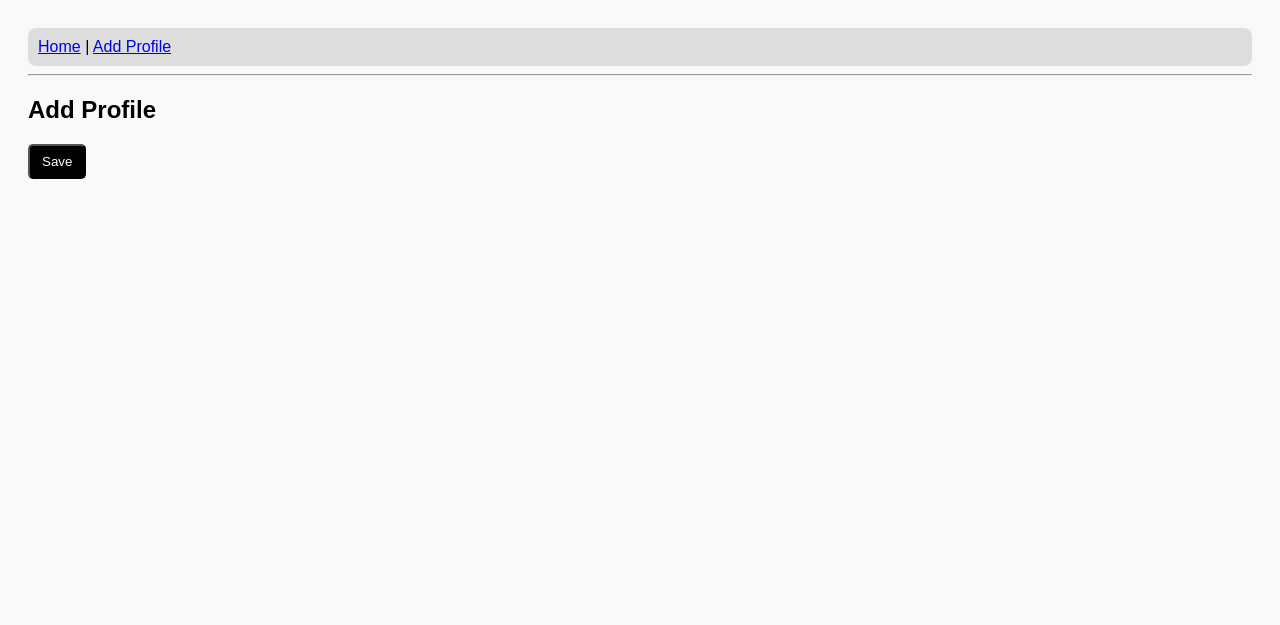
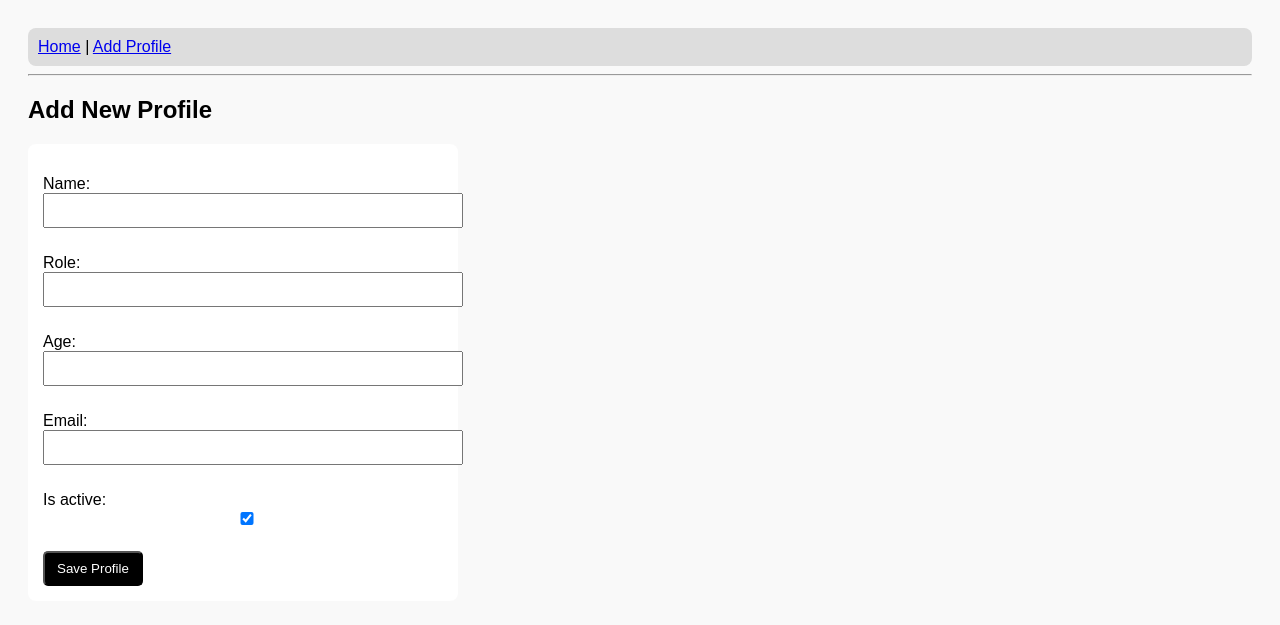
Before and after one commit to kbvyshnav/profile-manager-django, a Django app: page /add-profile/ in a window 1280 px wide. Shown: the top 625 px of the page. Run offline with Django 4.2, Linux system fonts and the light colour scheme.

Commit message:
Implemented profile creation using ModelForm with UI improvements

```diff
--- /dev/null
+++ b/profiles/forms.py
@@ -0,0 +1,8 @@
+from django import forms
+from .models import Profile
+
+class ProfileForm(forms.ModelForm):
+
+    class Meta:
+        model = Profile
+        fields = ['name', 'role', 'age', 'email', 'is_active']
--- a/profiles/templates/profiles/add_profile.html
+++ b/profiles/templates/profiles/add_profile.html
@@ -1,11 +1,17 @@
-
 {% extends 'base.html' %}
 
+{% block title %}Add Profile{% endblock %}
+
 {% block content %}
-<h2>Add Profile</h2>
+
+<h2>Add New Profile</h2>
+
 <form method="POST">
     {% csrf_token %}
+
     {{ form.as_p }}
-    <button type="submit">Save</button>
+
+    <button type="submit">Save Profile</button>
 </form>
+
 {% endblock %}
--- a/profiles/views.py
+++ b/profiles/views.py
@@ -1,5 +1,8 @@
 from django.shortcuts import render
 from .models import Profile
+from .forms import ProfileForm
+from django.shortcuts import redirect
+from django.contrib import messages
 
 def home(request):
     profiles = Profile.objects.filter(is_active=True)
@@ -10,4 +13,16 @@ def home(request):
     return render(request, 'profiles/home.html', context)
 
 def add_profile(request):
-    return render(request, 'profiles/add_profile.html')
+
+    if request.method == "POST":
+        form = ProfileForm(request.POST)
+
+        if form.is_valid():
+            form.save()
+            messages.success(request, "Profile added successfully ✅")
+            return redirect('home')
+
+    else:
+        form = ProfileForm()
+
+    return render(request, 'profiles/add_profile.html', {'form': form})
--- a/static/css/style.css
+++ b/static/css/style.css
@@ -29,3 +29,16 @@ li {
     border-radius: 8px;
     box-shadow: 0 2px 5px rgba(0,0,0,0.1);
 }
+
+form {
+    background: white;
+    padding: 15px;
+    border-radius: 8px;
+    max-width: 400px;
+}
+
+input, select {
+    width: 100%;
+    padding: 8px;
+    margin-bottom: 10px;
+}
```
